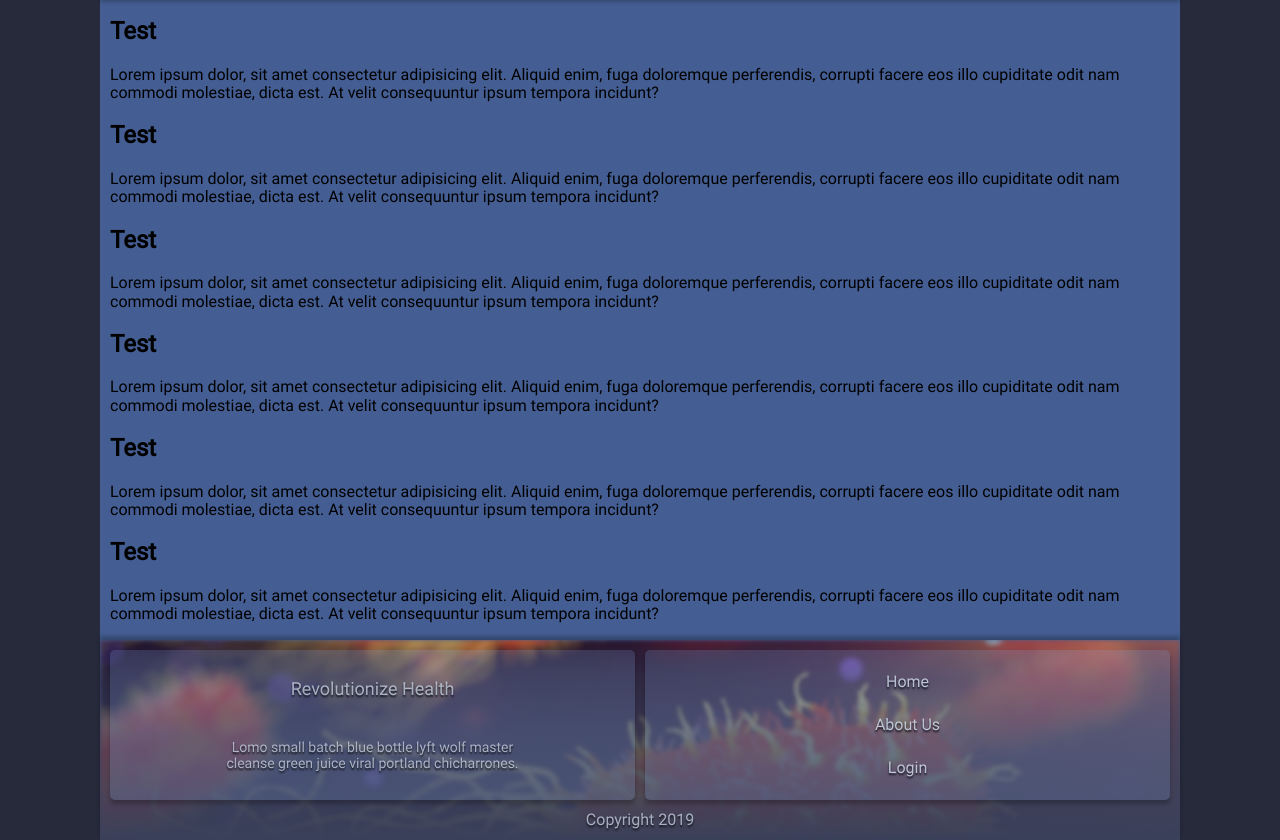
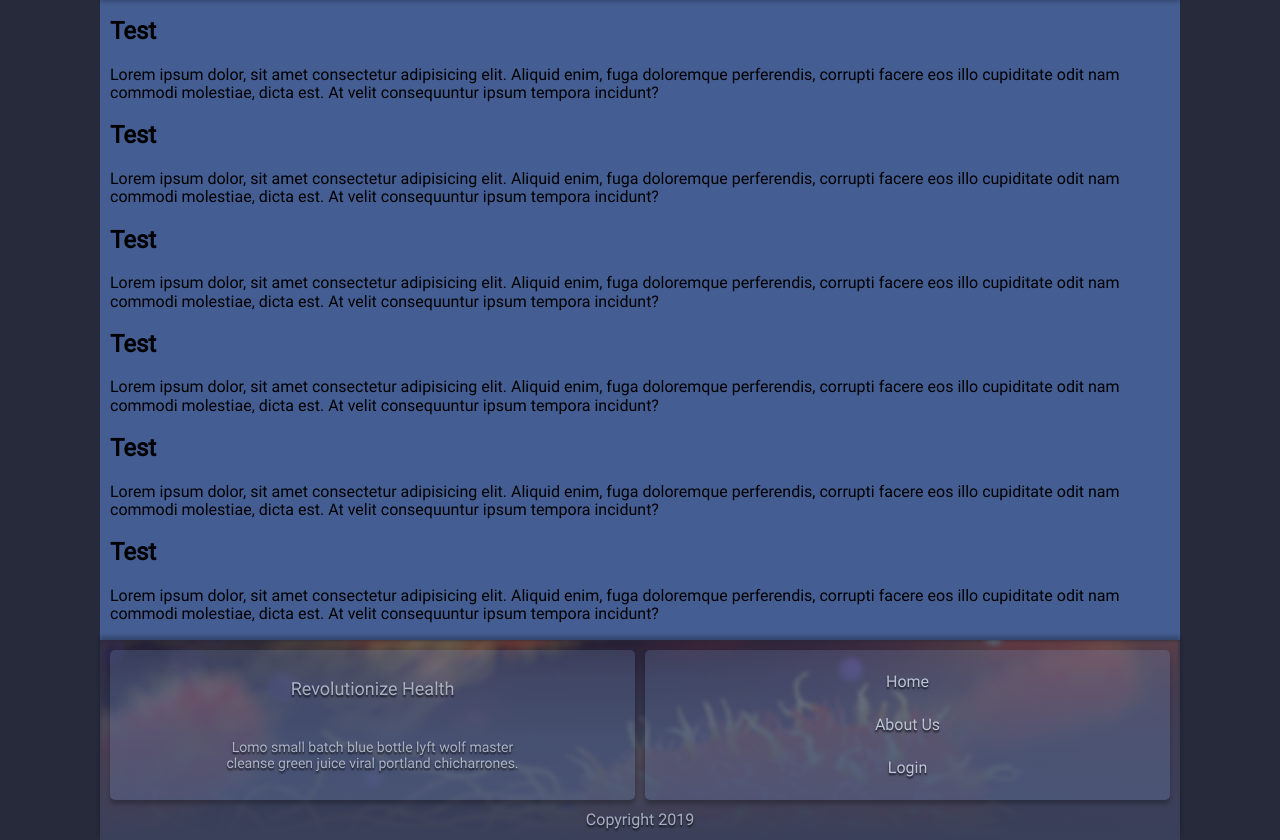
Before and after one commit to revolutionizehealth-pt-042219/buildweek-revolutionizeHealth-UI-Dominic-Torruellas, a website built with Parcel: page src/app/index.html in a window 1280 px wide. Shown: the part 116-956 px from the top of the page. Built offline with nearby package versions, Linux system fonts and the light colour scheme.

Commit message:
tweaked footer CSS some more

```diff
--- a/src/app/index.less
+++ b/src/app/index.less
@@ -116,7 +116,8 @@ body {
 .footer {
   box-shadow: 0 -4px 4px rgba(0, 0, 0, 0.25);
   height: 200px;
-}
+  background-color: darken(@dark-blue, 10%);
+
   .footer-background-container {
     &::before {
       content: '';
@@ -127,6 +128,7 @@ body {
       display: block;
       background-image: url('./images/footer-image.webp');
       background-size: cover;
+      opacity: 0.5;
       width: 100%;
       height: 200px;
       filter: blur(2px);
@@ -214,3 +216,4 @@ body {
       }
     }
   }
+}
```
Also changed, not shown: src/app/index.css. Lines whose indentation alone changed are shown as unchanged.
